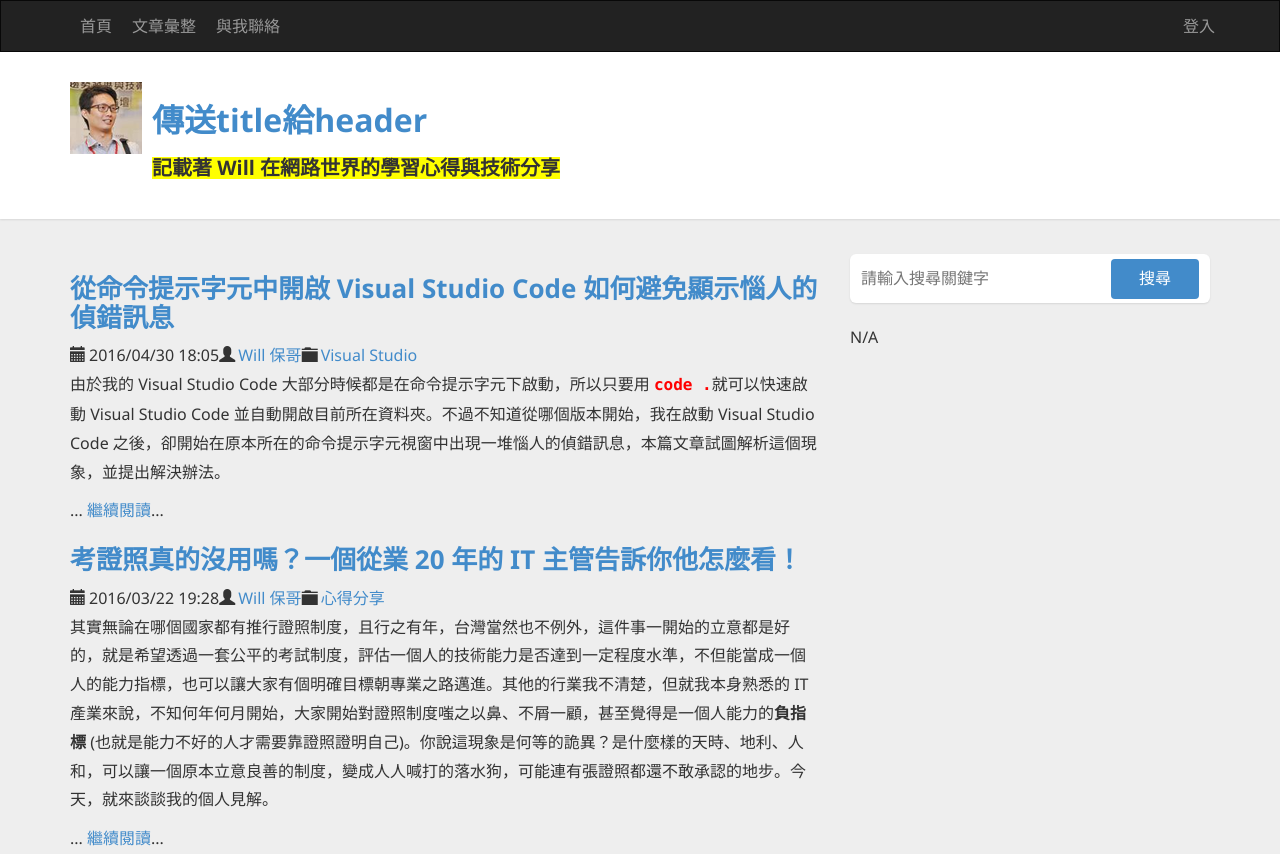
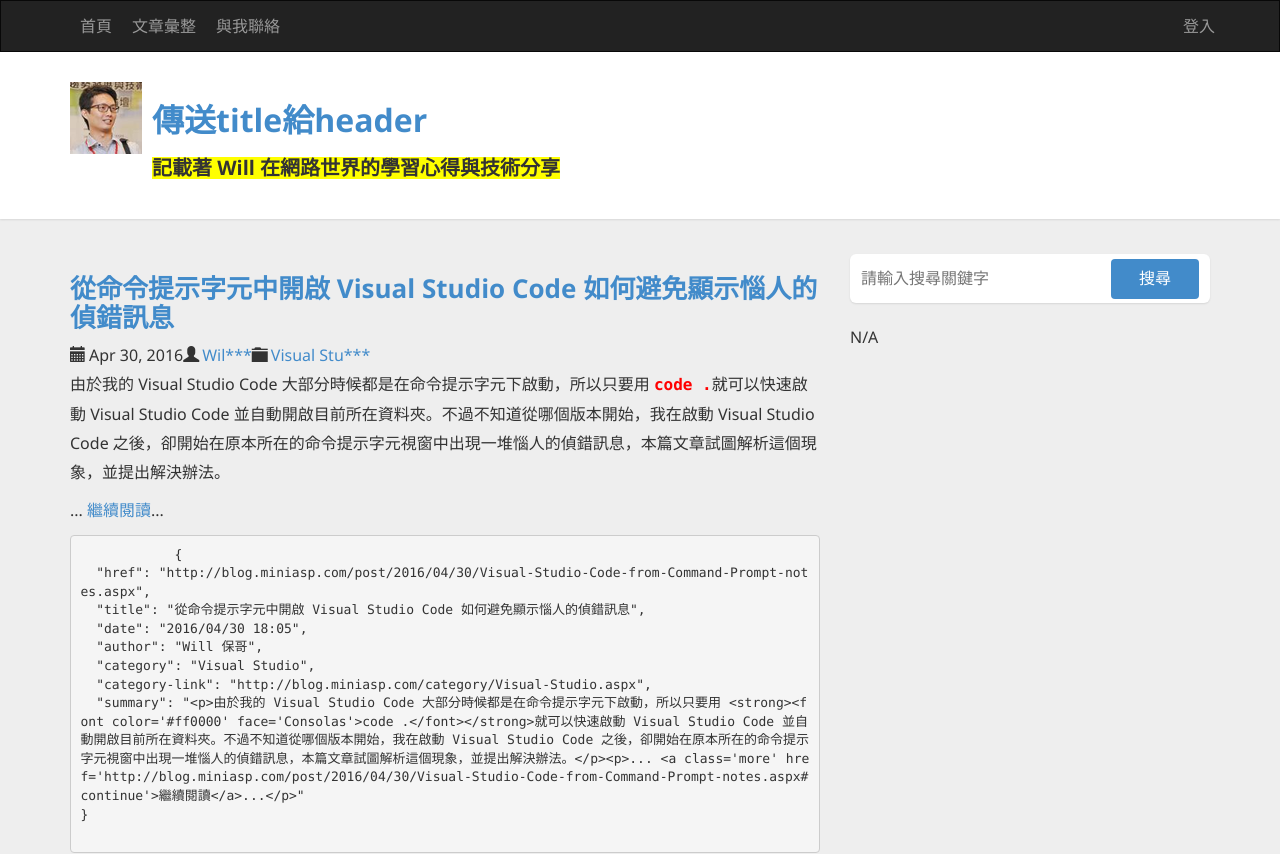
Before and after one commit to shengrass/demo1, an Angular app: page / in a window 1280 px wide. Shown: the top 854 px of the page. Built offline with nearby package versions, Linux system fonts and the light colour scheme.

Commit message:
1.建立 Pipe 元件: mask 2.使用與自訂 Pipe 元件

```diff
--- a/src/app/app.component.html
+++ b/src/app/app.component.html
@@ -12,18 +12,20 @@
               <a [href]="item.href">{{ item.title }}</a>
             </h2>
             <div class="post-info clearfix">
-              <span class="post-date"><i class="glyphicon glyphicon-calendar"></i>{{ item.date }}</span>
-              <span class="post-author"><i class="glyphicon glyphicon-user"></i><a href="http://blog.miniasp.com/author/will.aspx">{{ item.author }}</a></span>
-              <span class="post-category"><i class="glyphicon glyphicon-folder-close"></i><a [href]="item['category-link']">{{ item.category }}</a></span>
+              <span class="post-date"><i class="glyphicon glyphicon-calendar"></i>{{ item.date | date }}</span>
+              <span class="post-author"><i class="glyphicon glyphicon-user"></i><a href="http://blog.miniasp.com/author/will.aspx">{{ item.author | mask:3:true }}</a></span>
+              <span class="post-category"><i class="glyphicon glyphicon-folder-close"></i><a [href]="item['category-link']">{{ item.category | mask:10 }}</a></span>
             </div>
           </header>
           <section class="post-body text" [innerHTML]="item.summary">
           </section>
+          <pre>
+            {{item | json }}
+          </pre>
         </article>
         <!-- Article END-->
       </div>
     </section>
-
 
     <!-- Aside START -->
     <aside class="col-md-4 sidebar-wrapper">
--- a/src/app/app.module.ts
+++ b/src/app/app.module.ts
@@ -4,11 +4,13 @@
 import { HttpModule } from '@angular/http';
 import { AppComponent } from './app.component';
 import { HeaderComponent } from './header/header.component';
+import { MaskPipe } from './mask.pipe';
 
 @NgModule({
   declarations: [
     AppComponent,
-    HeaderComponent
+    HeaderComponent,
+    MaskPipe
   ],
   imports: [
     BrowserModule,
--- a/src/app/header/header.component.ts
+++ b/src/app/header/header.component.ts
@@ -11,11 +11,12 @@
   title = "仙草的網頁"
 
   @Output()
-
-  titleChanged = new EventEmitter();
+  titleChanged = new EventEmitter<string>();
 
   is_h3_highlight = false;
   counter = 0;
+
+  //New 物件時執行
   constructor() { }
 
   //頁面初始化時會執行
@@ -23,6 +24,7 @@
 
   changeTitle(evt: MouseEvent) {
     this.title = "The shengrass's note";
+    //把title傳到app.component.html
     this.titleChanged.emit(this.title);
     this.counter++;
     console.log(evt);
--- /dev/null
+++ b/src/app/mask.pipe.ts
@@ -0,0 +1,16 @@
+import { Pipe, PipeTransform } from '@angular/core';
+
+@Pipe({
+  name: 'mask'
+})
+export class MaskPipe implements PipeTransform {
+
+  transform(value: string, maxlength: number = 4, isMask : boolean = true): any {
+    if (value.length > maxlength && isMask === true) {
+      return value.substr(0, maxlength) + '***';
+    }
+    else {
+      return value;
+    }
+  }
+}
```
